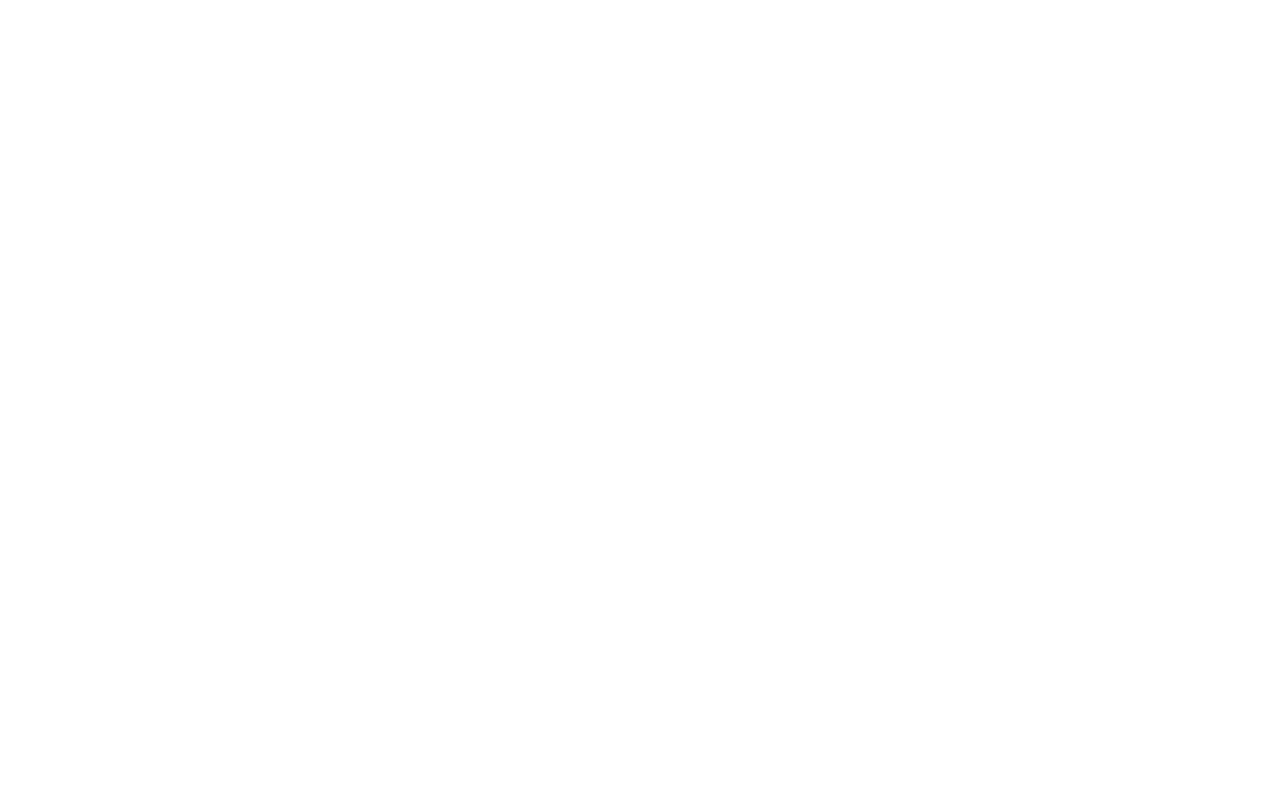
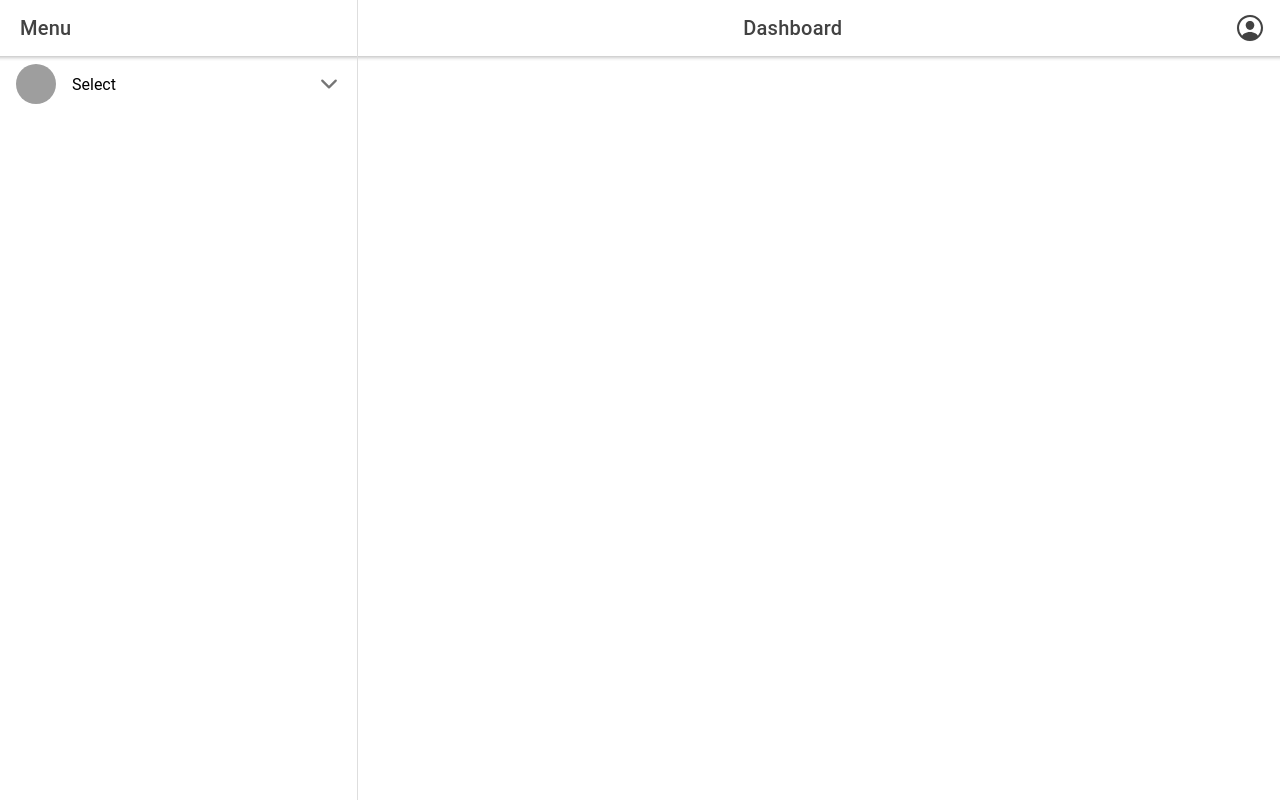
Before and after one commit to paulng99/cccmmwc_kit, a React (Create React App) app in the folder cccmmwc/: page /login in a window 1280 px wide. Built offline with nearby package versions, Linux system fonts and the light colour scheme; grey boxes are pictures that could not be loaded.

Commit message:
2022-03-21

```diff
--- a/cccmmwc/src/App.tsx
+++ b/cccmmwc/src/App.tsx
@@ -1,4 +1,4 @@
-import { IonApp, IonRoute, IonRouterOutlet, IonSplitPane, setupIonicReact } from '@ionic/react';
+import { IonApp, setupIonicReact } from '@ionic/react';
 import { IonReactRouter } from '@ionic/react-router';
 
 /* Core CSS required for Ionic components to work properly */
@@ -19,17 +19,14 @@
 
 /* Theme variables */
 import './theme/variables.css';
-import { Route } from 'react-router';
-import { Dashboard } from './pages/Dashboard'
+import { AppRoute } from './features/App/AppRoute';
 
 setupIonicReact();
 
 const App: React.FC = () => (
   <IonApp>
     <IonReactRouter>
-      <IonRouterOutlet>
-        <Route path='/dashboard' component={Dashboard}/>
-      </IonRouterOutlet>
+      <AppRoute />
     </IonReactRouter>
   </IonApp>
 );
--- /dev/null
+++ b/cccmmwc/src/features/App/AppContext.tsx
@@ -0,0 +1,3 @@
+import React, { createContext } from "react";
+
+export const AppContext = createContext({});
--- /dev/null
+++ b/cccmmwc/src/features/App/AppRoute.tsx
@@ -0,0 +1,12 @@
+import React from "react";
+import { Route } from "react-router";
+import { Dashboard } from "../Dashboard/Dashboard";
+import { IonRouterOutlet } from "@ionic/react";
+
+export const AppRoute = ()=>(
+    <IonRouterOutlet>
+    <Route path='/dashboard' component={Dashboard}/>
+    <Route exact path='/login' component={Dashboard}/>
+    <Route exact path='/logout' component={Dashboard}/>
+  </IonRouterOutlet>
+);
```
Also changed, not shown: cccmmwc/src/features/Dashboard/Dashboard.tsx (renamed from cccmmwc/src/pages/Dashboard.tsx), 1 other file (tests, documents, lock files or other folders).
